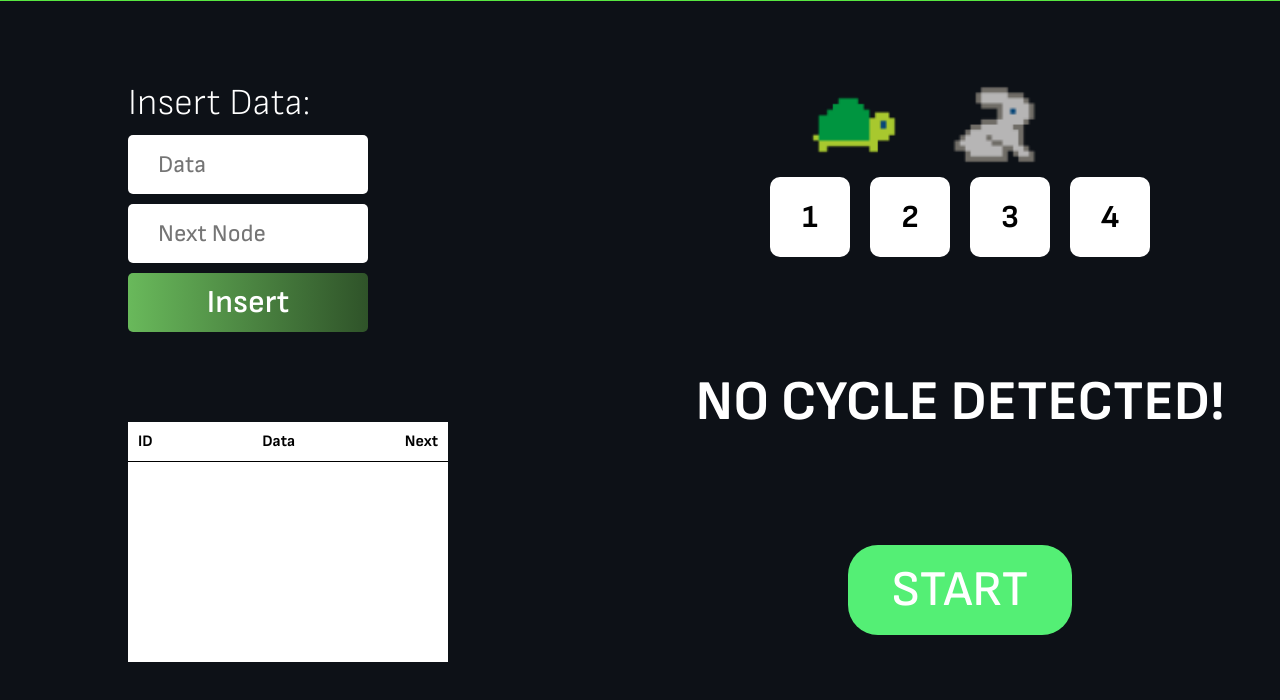
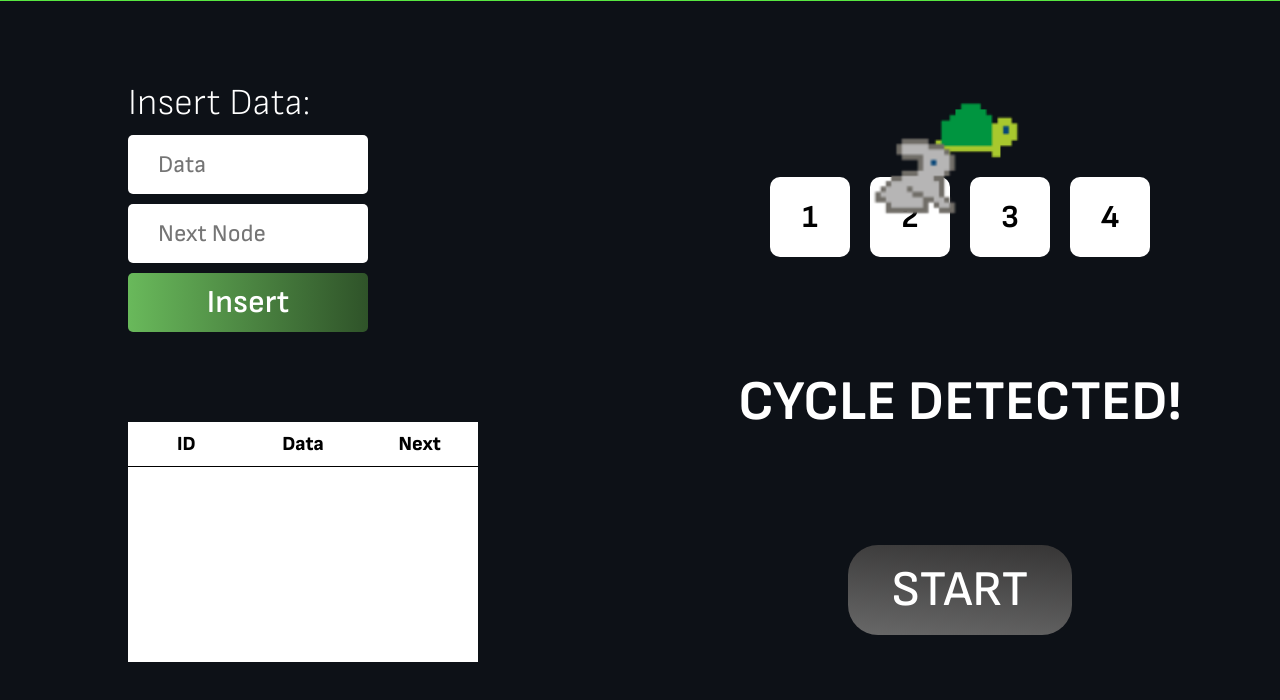
Before and after one commit to Zero0blanK/cycleDetection, a plain HTML site: page insertData.html in a window 1280 px wide. Both pictures are taken after a click on the button "START". Shown: the part 134-834 px from the top of the page. Drawn offline with Linux system fonts and the light colour scheme.

Commit message:
change start button background color

```diff
--- a/animation.js
+++ b/animation.js
@@ -80,8 +80,6 @@ const slow_3 = [
   { transform: "translate(140px, -55px)" }, // Move up and to the right
   { transform: "translate(200px, -20px)" },
   { transform: "translate(200px, -20px)" }, // Start at the initial position
-  { transform: "translate(240px, -55px)" }, // Move up and to the right
-  { transform: "translate(300px, -20px)" }
 ];
 
 const turtleTiming = {
@@ -92,7 +90,7 @@ const turtleTiming = {
 };
 
 const turtleTiming_2 = {
-  duration: 3500,
+  duration: 3000,
   iterations: 1,
   easing: "ease-in",
   fill: "forwards",
@@ -101,7 +99,7 @@ const turtleTiming_2 = {
 
 
 
-cycleAnimation.classList.add("hidden");
+
 
 function activate() {
 
@@ -110,12 +108,12 @@ function activate() {
 
   setTimeout(() => {
 
-    isCycle = false;
+    isCycle = true;
 
-    result.textContent = "CYCLE DETECTED!";
     cycleAnimation.classList.remove("hidden");
 
     if (isCycle) {
+      result.textContent = "CYCLE DETECTED!";
       hare.animate(fast, hareTiming);
       turtle.animate(slow, turtleTiming);
 
@@ -127,11 +125,13 @@ function activate() {
       // Hide animation after 15 secs
       setTimeout(() => cycleAnimation.classList.add("hidden"), 15000);
       return;
+    }else{
+      hare.animate(fast, hareTiming);
+      turtle.animate(slow_3, turtleTiming_2);
+      setTimeout(()=>result.textContent = "NO CYCLE DETECTED!",3000);
+
     }
-    result.textContent = "NO CYCLE DETECTED!";
-    hare.animate(fast, hareTiming);
-    turtle.animate(slow_3, turtleTiming_2);
 
-  }, 2000);
+  }, 100);
 
 }
--- a/style.css
+++ b/style.css
@@ -181,8 +181,8 @@ h1{
     font-weight: 500;
     border-radius: 30px;
     border: none;
-    background-color: #54EF75;
     color: white;
+    background-image: linear-gradient(185deg, rgba(54,53,53,1) 0%, rgba(104,104,104,1) 100%);
     padding-top: 15px;
     padding-bottom: 15px;
     margin-top: 4rem;
@@ -191,11 +191,11 @@ h1{
 }
 
 .right-container button:hover{
-    background-color: #499c3b;
+    background-image: linear-gradient(185deg, rgba(28,116,14,1) 0%, rgba(41,170,20,1) 63%, rgba(53,218,25,1) 100%);;
 }
 
 .right-container button:active{
-    background-color: #58b947;
+    background-image: linear-gradient(185deg, rgba(28,116,14,1) 0%, rgba(24,109,10,1) 63%, rgba(37,162,16,1) 100%);;
 }
 
 /* FOR CYCLE ANIMATION */
@@ -297,16 +297,35 @@ h1{
 
 #dataTable{
     background-color: white;
+    width: 350px;
 }
 
+#dataTable::-webkit-scrollbar{
+    width: 6px;
+}
+
+#dataTable::-webkit-scrollbar-track{
+    background-color: #D9D9D9;
+}
+
+#dataTable::-webkit-scrollbar-thumb{
+    background-color: #3D962F;
+    width: 6px;
+}
+
+
 tr{
-    background-color: white;
+    background-color: green;
     display: flex;
     justify-content: space-between;
-    width: 20rem;
+    width: 350px;
     border-bottom: 1px solid #000000;
 }
 
+thead{
+
+    background-image: linear-gradient(90deg, rgba(1,174,60,1) 0%, rgba(14,84,38,1) 49%, rgba(2,89,32,1) 100%);;
+}
 table {
     width: 100%;
     margin: 10px auto;
@@ -314,12 +333,18 @@ table {
     display: block;
     height: 15rem;
     overflow-y: scroll;
+    overflow-x: hidden;
 }
 
+th{
+    font-weight: 800;;
+    font-size: 20px;
+}
 th, td {
     background-color: white;
     padding: 10px;
     text-align: center;
+    width: 100%;
 }
 
 .btn-data{
```
Also changed, not shown: img/rabbit.png (renamed from img/Rabbit.png), insertFile.js (added).
